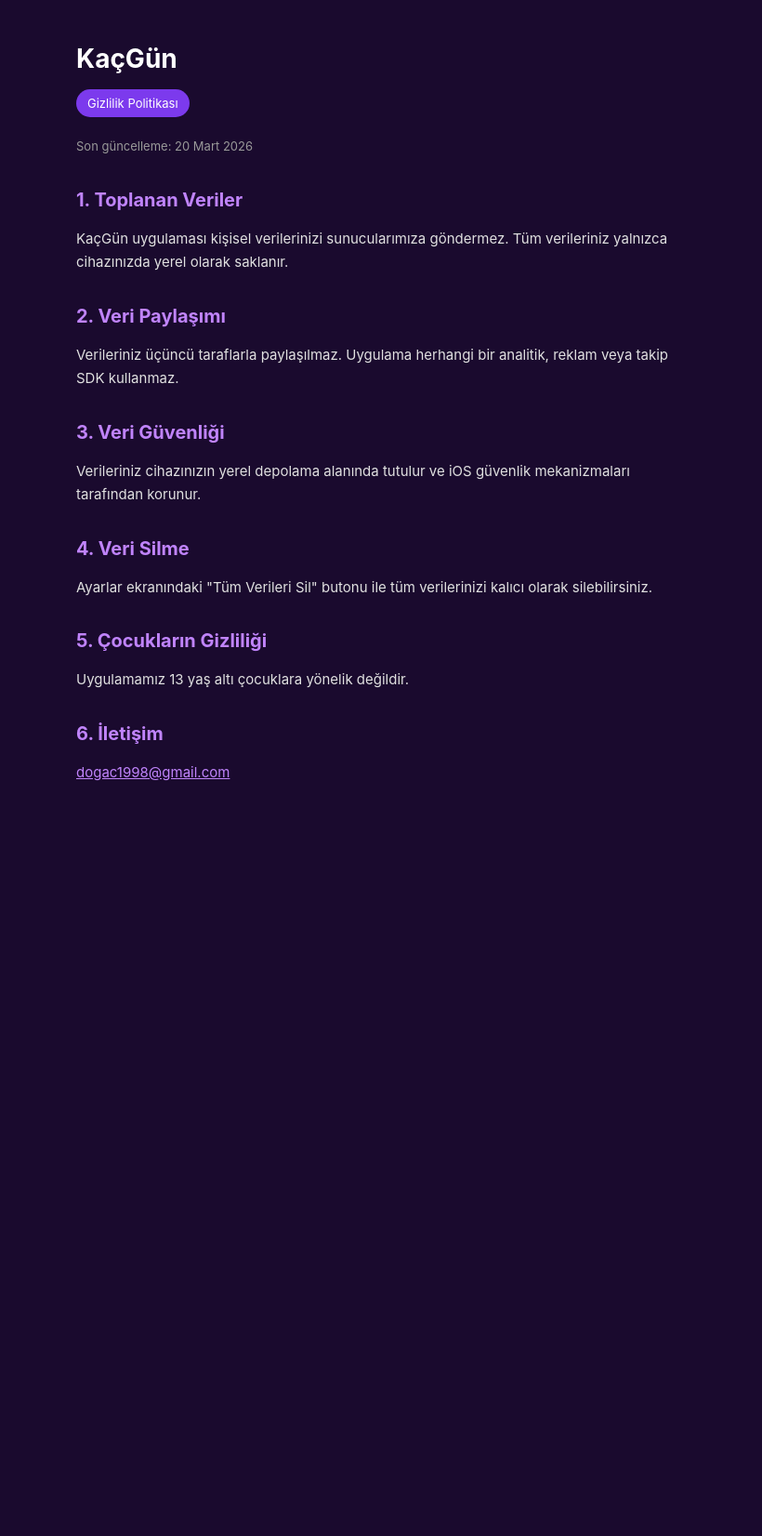
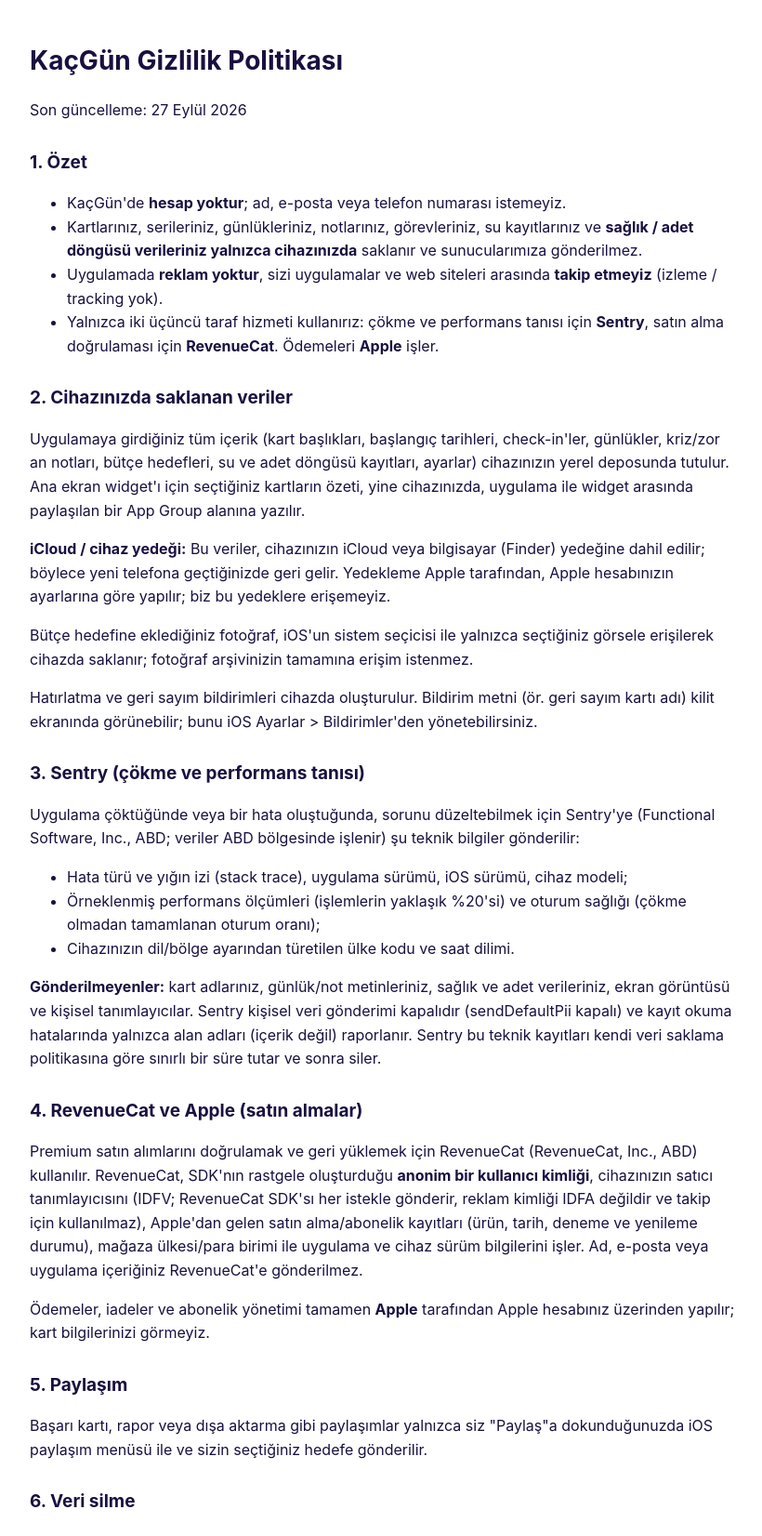
Before and after one commit to kacgunapp/kacgun-site, a plain HTML site: page privacy.html in a window 1280 px wide. Shown: the top 1652 px of the page at 93% size, without its empty margins (228-1048 px from the left). Before the commit the page ends 897 px from the top, so only its background shows below. Drawn offline with Linux system fonts and the light colour scheme.

Commit message:
Gizlilik ve kullanım koşulları: tr metni güncellendi (privacy.html = privacy_tr.html), privacy_en/terms_en eklendi
- Sentry (sendDefaultPii kapalı, ekran görüntüsü yok, %20 performans örnekleme) ve RevenueCat (anonim appUserID + IDFV, IDFA yok) beyanları koddan doğrulandı
- IP saklama / saklama süresi iddiası yok (sunucu tarafı ayar, ayrıca doğrulanacak)
- app-ads.txt / App-ads.txt dokunulmadı

Co-Authored-By: Claude Fable 5.1 <noreply@anthropic.com>

```diff
--- a/privacy.html
+++ b/privacy.html
@@ -1,38 +1,50 @@
 <!DOCTYPE html>
-<html lang="tr">
-<head>
-<meta charset="UTF-8">
-<meta name="viewport" content="width=device-width,initial-scale=1.0">
+<html lang="tr"><head><meta charset="utf-8"><meta name="viewport" content="width=device-width, initial-scale=1">
 <title>KaçGün - Gizlilik Politikası</title>
-<style>
-*{margin:0;padding:0;box-sizing:border-box}
-body{font-family:-apple-system,sans-serif;background:#1a0a2e;color:#e0e0e0;line-height:1.7;padding:20px}
-.container{max-width:700px;margin:0 auto;padding:20px}
-h1{color:#fff;font-size:28px;margin-bottom:8px}
-h2{color:#c084fc;font-size:20px;margin:28px 0 12px}
-p{margin-bottom:14px;font-size:15px}
-.badge{display:inline-block;background:#7c3aed;color:#fff;padding:4px 12px;border-radius:20px;font-size:13px;margin-bottom:20px}
-.updated{color:#999;font-size:13px;margin-bottom:30px}
-a{color:#c084fc}
-</style>
-</head>
-<body>
-<div class="container">
-<h1>KaçGün</h1>
-<span class="badge">Gizlilik Politikası</span>
-<p class="updated">Son güncelleme: 20 Mart 2026</p>
-<h2>1. Toplanan Veriler</h2>
-<p>KaçGün uygulaması kişisel verilerinizi sunucularımıza göndermez. Tüm verileriniz yalnızca cihazınızda yerel olarak saklanır.</p>
-<h2>2. Veri Paylaşımı</h2>
-<p>Verileriniz üçüncü taraflarla paylaşılmaz. Uygulama herhangi bir analitik, reklam veya takip SDK kullanmaz.</p>
-<h2>3. Veri Güvenliği</h2>
-<p>Verileriniz cihazınızın yerel depolama alanında tutulur ve iOS güvenlik mekanizmaları tarafından korunur.</p>
-<h2>4. Veri Silme</h2>
-<p>Ayarlar ekranındaki "Tüm Verileri Sil" butonu ile tüm verilerinizi kalıcı olarak silebilirsiniz.</p>
-<h2>5. Çocukların Gizliliği</h2>
-<p>Uygulamamız 13 yaş altı çocuklara yönelik değildir.</p>
-<h2>6. İletişim</h2>
-<p><a href="mailto:dogac1998@gmail.com">dogac1998@gmail.com</a></p>
-</div>
-</body>
-</html>
+<style>body{font-family:-apple-system,system-ui,sans-serif;max-width:760px;margin:0 auto;padding:24px 16px;line-height:1.6;color:#1A1040}h1{font-size:28px}h2{font-size:19px;margin-top:28px}table{border-collapse:collapse;width:100%;font-size:14px}td,th{border:1px solid #ccc;padding:6px;text-align:left;vertical-align:top}</style>
+</head><body>
+<h1>KaçGün Gizlilik Politikası</h1>
+<p>Son güncelleme: 27 Eylül 2026</p>
+
+<h2>1. Özet</h2>
+<ul>
+<li>KaçGün'de <strong>hesap yoktur</strong>; ad, e-posta veya telefon numarası istemeyiz.</li>
+<li>Kartlarınız, serileriniz, günlükleriniz, notlarınız, görevleriniz, su kayıtlarınız ve <strong>sağlık / adet döngüsü verileriniz yalnızca cihazınızda</strong> saklanır ve sunucularımıza gönderilmez.</li>
+<li>Uygulamada <strong>reklam yoktur</strong>, sizi uygulamalar ve web siteleri arasında <strong>takip etmeyiz</strong> (izleme / tracking yok).</li>
+<li>Yalnızca iki üçüncü taraf hizmeti kullanırız: çökme ve performans tanısı için <strong>Sentry</strong>, satın alma doğrulaması için <strong>RevenueCat</strong>. Ödemeleri <strong>Apple</strong> işler.</li>
+</ul>
+
+<h2>2. Cihazınızda saklanan veriler</h2>
+<p>Uygulamaya girdiğiniz tüm içerik (kart başlıkları, başlangıç tarihleri, check-in'ler, günlükler, kriz/zor an notları, bütçe hedefleri, su ve adet döngüsü kayıtları, ayarlar) cihazınızın yerel deposunda tutulur. Ana ekran widget'ı için seçtiğiniz kartların özeti, yine cihazınızda, uygulama ile widget arasında paylaşılan bir App Group alanına yazılır.</p>
+<p><strong>iCloud / cihaz yedeği:</strong> Bu veriler, cihazınızın iCloud veya bilgisayar (Finder) yedeğine dahil edilir; böylece yeni telefona geçtiğinizde geri gelir. Yedekleme Apple tarafından, Apple hesabınızın ayarlarına göre yapılır; biz bu yedeklere erişemeyiz.</p>
+<p>Bütçe hedefine eklediğiniz fotoğraf, iOS'un sistem seçicisi ile yalnızca seçtiğiniz görsele erişilerek cihazda saklanır; fotoğraf arşivinizin tamamına erişim istenmez.</p>
+<p>Hatırlatma ve geri sayım bildirimleri cihazda oluşturulur. Bildirim metni (ör. geri sayım kartı adı) kilit ekranında görünebilir; bunu iOS Ayarlar &gt; Bildirimler'den yönetebilirsiniz.</p>
+
+<h2>3. Sentry (çökme ve performans tanısı)</h2>
+<p>Uygulama çöktüğünde veya bir hata oluştuğunda, sorunu düzeltebilmek için Sentry'ye (Functional Software, Inc., ABD; veriler ABD bölgesinde işlenir) şu teknik bilgiler gönderilir:</p>
+<ul>
+<li>Hata türü ve yığın izi (stack trace), uygulama sürümü, iOS sürümü, cihaz modeli;</li>
+<li>Örneklenmiş performans ölçümleri (işlemlerin yaklaşık %20'si) ve oturum sağlığı (çökme olmadan tamamlanan oturum oranı);</li>
+<li>Cihazınızın dil/bölge ayarından türetilen ülke kodu ve saat dilimi.</li>
+</ul>
+<p><strong>Gönderilmeyenler:</strong> kart adlarınız, günlük/not metinleriniz, sağlık ve adet verileriniz, ekran görüntüsü ve kişisel tanımlayıcılar. Sentry kişisel veri gönderimi kapalıdır (sendDefaultPii kapalı) ve kayıt okuma hatalarında yalnızca alan adları (içerik değil) raporlanır. Sentry bu teknik kayıtları kendi veri saklama politikasına göre sınırlı bir süre tutar ve sonra siler.</p>
+
+<h2>4. RevenueCat ve Apple (satın almalar)</h2>
+<p>Premium satın alımlarını doğrulamak ve geri yüklemek için RevenueCat (RevenueCat, Inc., ABD) kullanılır. RevenueCat, SDK'nın rastgele oluşturduğu <strong>anonim bir kullanıcı kimliği</strong>, cihazınızın satıcı tanımlayıcısını (IDFV; RevenueCat SDK'sı her istekle gönderir, reklam kimliği IDFA değildir ve takip için kullanılmaz), Apple'dan gelen satın alma/abonelik kayıtları (ürün, tarih, deneme ve yenileme durumu), mağaza ülkesi/para birimi ile uygulama ve cihaz sürüm bilgilerini işler. Ad, e-posta veya uygulama içeriğiniz RevenueCat'e gönderilmez.</p>
+<p>Ödemeler, iadeler ve abonelik yönetimi tamamen <strong>Apple</strong> tarafından Apple hesabınız üzerinden yapılır; kart bilgilerinizi görmeyiz.</p>
+
+<h2>5. Paylaşım</h2>
+<p>Başarı kartı, rapor veya dışa aktarma gibi paylaşımlar yalnızca siz "Paylaş"a dokunduğunuzda iOS paylaşım menüsü ile ve sizin seçtiğiniz hedefe gönderilir.</p>
+
+<h2>6. Veri silme</h2>
+<p>Ayarlar &gt; <strong>Verileri Sil</strong> ile uygulamadaki tüm verileri cihazınızdan kalıcı olarak silebilirsiniz; uygulamayı silmek de yerel verileri kaldırır (iCloud yedeklerinizi Apple hesabınızdan yönetebilirsiniz). Sentry veya RevenueCat'te tutulan teknik kayıtların silinmesini aşağıdaki adrese yazarak isteyebilirsiniz; satın alma kayıtları Apple'ın yasal saklama yükümlülüklerine tabidir.</p>
+
+<h2>7. Haklarınız</h2>
+<p>KVKK ve GDPR kapsamındaki erişim, düzeltme, silme ve itiraz haklarınız için bize e-posta ile ulaşabilirsiniz. Hesap sistemimiz olmadığından, cihazınızdaki veriler üzerinde tam kontrol sizdedir.</p>
+
+<h2>8. Çocuklar</h2>
+<p>KaçGün 13 yaş altındaki çocuklara yönelik değildir ve bilerek çocuklardan veri toplamaz.</p>
+
+<h2>9. Değişiklikler ve iletişim</h2>
+<p>Bu politikayı güncellersek yeni tarihi bu sayfada yayınlarız. İletişim: <a href="mailto:dogac1998@gmail.com">dogac1998@gmail.com</a></p>
+</body></html>
```
Also changed, not shown: privacy_en.html (added, +50 -0 lines), privacy_tr.html (added, +50 -0 lines), terms_en.html (added, +39 -0 lines).
